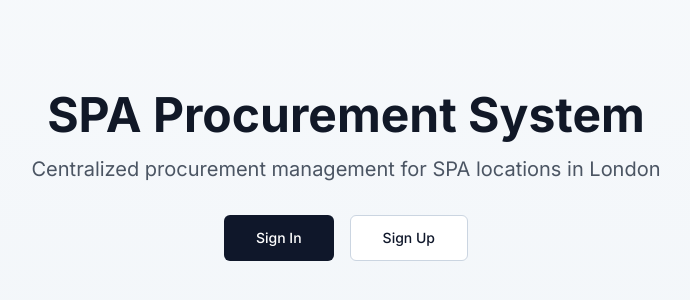
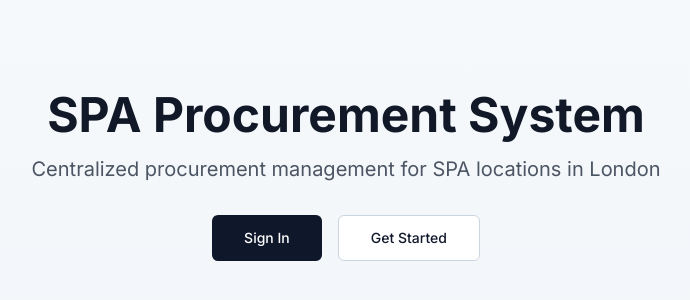
Before and after one commit to CroSSer23/CRM-SPA, a Next.js app: page / in a window 1280 px wide. Shown: the part 224-524 px from the top of the page, without its empty margins (294-984 px from the left). Built offline with nearby package versions, Linux system fonts and the light colour scheme; no server answers.

Commit message:
fix: use auto redirects instead of direct Clerk hosted URLs

```diff
--- a/app/page.tsx
+++ b/app/page.tsx
@@ -22,18 +22,18 @@ export default async function HomePage() {
           Centralized procurement management for SPA locations in London
         </p>
         <div className="flex gap-4 justify-center">
-          <a
-            href={`https://accounts.clerk.dev/sign-in?redirect_url=${encodeURIComponent(process.env.NEXT_PUBLIC_APP_URL || 'https://spa.crosser.software')}/dashboard`}
+          <Link
+            href="/dashboard"
             className="inline-flex items-center justify-center rounded-md bg-slate-900 px-8 py-3 text-sm font-medium text-white transition-colors hover:bg-slate-700"
           >
             Sign In
-          </a>
-          <a
-            href={`https://accounts.clerk.dev/sign-up?redirect_url=${encodeURIComponent(process.env.NEXT_PUBLIC_APP_URL || 'https://spa.crosser.software')}/dashboard`}
+          </Link>
+          <Link
+            href="/dashboard"
             className="inline-flex items-center justify-center rounded-md border border-slate-300 bg-white px-8 py-3 text-sm font-medium text-slate-900 transition-colors hover:bg-slate-50"
           >
-            Sign Up
-          </a>
+            Get Started
+          </Link>
         </div>
       </div>
     </div>
```
Also changed, not shown: 1 other file (tests, documents, lock files or other folders).
